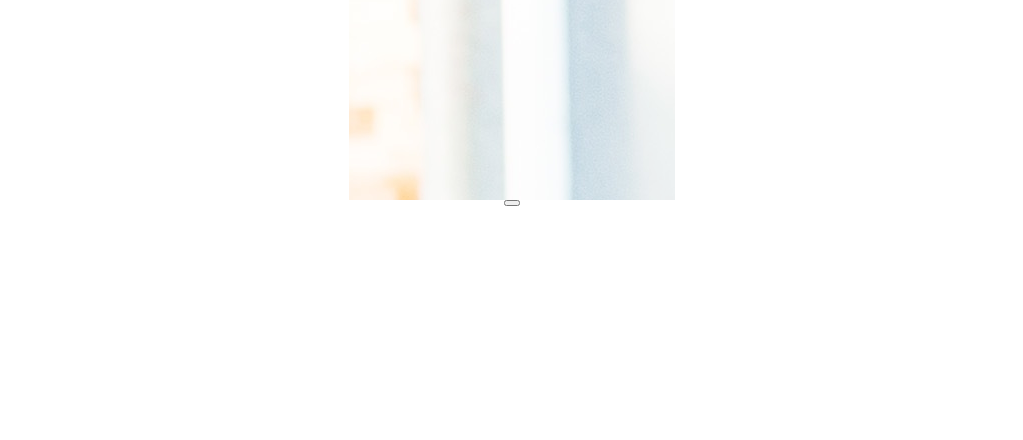
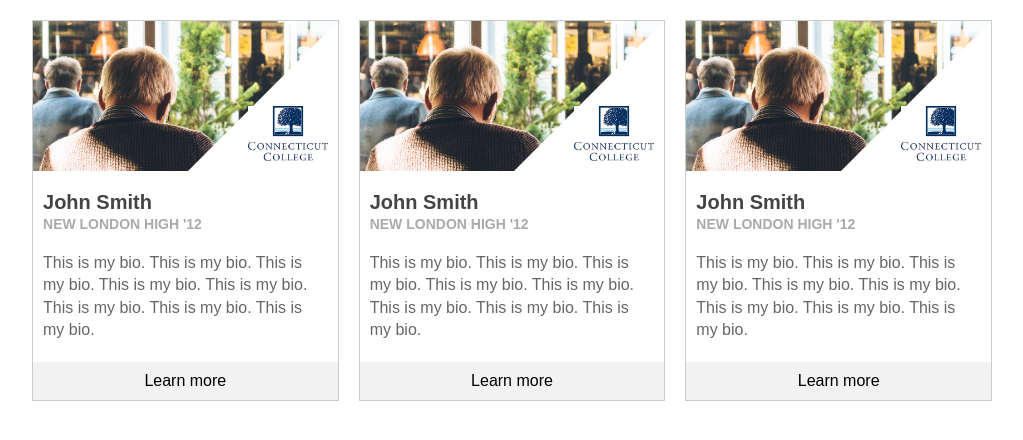
Before and after one commit to tatwater/higher-edge-triangles, a PHP site: page / in a window 1280 px wide. Shown: the top 440 px of the page, without its empty margins (128-1151 px from the left). Run offline with PHP 8.4, Linux system fonts and the light colour scheme; style sheets or scripts are compiled from the project's sources; some libraries are stand-ins or nearby versions.

Commit message:
Make three basic posts

```diff
--- a/dev/index.html
+++ b/dev/index.html
@@ -14,6 +14,8 @@
   </head>
   <body>
     <div class="content">
+      <div class="posts row three">
+        <div class="col">
         <div class="post">
           <header>
             <div class="background">
@@ -22,13 +24,50 @@
               </div>
             </div>
             <div class="college">
-            <img src="" />
+              <img src="img/logo-conn.jpg" />
             </div>
           </header>
-        <h3>NAME</h3>
-        <h4>SCHOOL 'CLASS</h4>
-        <p class="bio-short">This is my bio.</p>
+          <h3>John Smith</h3>
+          <h4>New London High '12</h4>
+          <p class="bio-short">This is my bio. This is my bio. This is my bio. This is my bio. This is my bio. This is my bio. This is my bio. This is my bio. </p>
           <button data-toggle="full-bio">Learn more</button>
+        </div>
+      </div>
+      <div class="col">
+        <div class="post">
+          <header>
+            <div class="background">
+              <div>
+                <img src="img/man.jpg" />
+              </div>
+            </div>
+            <div class="college">
+              <img src="img/logo-conn.jpg" />
+            </div>
+          </header>
+          <h3>John Smith</h3>
+          <h4>New London High '12</h4>
+          <p class="bio-short">This is my bio. This is my bio. This is my bio. This is my bio. This is my bio. This is my bio. This is my bio. This is my bio. </p>
+          <button data-toggle="full-bio">Learn more</button>
+        </div>
+      </div>
+      <div class="col">
+        <div class="post">
+          <header>
+            <div class="background">
+              <div>
+                <img src="img/man.jpg" />
+              </div>
+            </div>
+            <div class="college">
+              <img src="img/logo-conn.jpg" />
+            </div>
+          </header>
+          <h3>John Smith</h3>
+          <h4>New London High '12</h4>
+          <p class="bio-short">This is my bio. This is my bio. This is my bio. This is my bio. This is my bio. This is my bio. This is my bio. This is my bio. </p>
+          <button data-toggle="full-bio">Learn more</button>
+        </div>
       </div>
     </div>
   </body>
--- a/dev/scss/components/_post.scss
+++ b/dev/scss/components/_post.scss
@@ -1,10 +1,13 @@
 .post {
+  border: 1px solid #ccc;
   display: inline-block;
+  margin: 0 10px;
+  text-align: left;
   vertical-align: top;
-  width: 33.33333%;
 
   header {
-    height: 200px;
+    height: 150px;
+    margin-bottom: 20px;
     position: relative;
 
     .background {
@@ -33,6 +36,7 @@
           margin: auto;
           min-width: 50%;
           min-height: 50%;
+          width: 100%;
         }
       }
 
@@ -51,5 +55,55 @@
         }
       }
     }
+    .college {
+      border-bottom: 150px solid #fff;
+      border-left: 150px solid transparent;
+      height: 0;
+      position: absolute;
+        right: 0;
+        bottom: 0;
+      width: 0;
+
+      img {
+        max-height: 80px;
+        max-width: 80px;
+        position: relative;
+          top: 85px;
+          left: -90px;
+      }
+    }
+  }
+  h3 {
+    color: #444;
+    font-size: 20px;
+    font-weight: bold;
+    margin-bottom: 2px;
+    padding: 0 10px;
+  }
+  h4 {
+    color: #aaa;
+    font-size: 14px;
+    padding: 0 10px;
+    text-transform: uppercase;
+  }
+  p {
+    color: #666;
+    font-size: 1rem;
+    line-height: 1.4em;
+    padding: 20px 10px;
+  }
+  button {
+    background: rgba(0, 0, 0, .05);
+    border-top: 1px solid rgba(0, 0, 0, .1);
+    border: none;
+    font-size: 1rem;
+    outline: none;
+    padding: 10px;
+    transition: background .2s ease;
+    width: 100%;
+
+    &:hover {
+      background: rgba(0, 0, 0, .08);
+    }
   }
 }
--- a/dev/scss/layout/_grid.scss
+++ b/dev/scss/layout/_grid.scss
@@ -2,6 +2,80 @@
   font-size: 0;
   margin: 0 auto;
   max-width: 980px;
+  padding: 20px 0;
   text-align: center;
   width: 100%;
 }
+
+.row {
+  font-size: 0;
+
+  .col {
+    display: inline-block;
+    font-size: 1rem;
+    position: relative;
+    vertical-align: top;
+
+    &.center {
+      text-align: center;
+    }
+  }
+
+  &.two > .col {
+    width: 50%;
+
+    &.two {
+      width: 100%;
+    }
+  }
+  &.three > .col {
+    width: 33.33333%;
+
+    &.two {
+      width: 66.66667%;
+    }
+  }
+  &.four > .col {
+    width: 25%;
+
+    &.two {
+      width: 50%;
+    }
+    &.three {
+      width: 75%;
+    }
+  }
+  &.five > .col {
+    width: 20%;
+
+    &.two {
+      width: 40%;
+    }
+    &.three {
+      width: 60%;
+    }
+    &.four {
+      width: 80%;
+    }
+  }
+  &.six > .col {
+    width: 16.66667%;
+
+    &.two {
+      width: 33.33333%;
+    }
+    &.three {
+      width: 50%;
+    }
+    &.four {
+      width: 66.66667%;
+    }
+    &.five {
+      width: 83.33333%;
+    }
+  }
+
+  &.center {
+    text-align: center;
+  }
+}
--- a/gulpfile.js
+++ b/gulpfile.js
@@ -26,7 +26,7 @@
   // the js files
   jsFiles: 'dev/js/**/*.js',
   // the image files
-  imgFiles: 'dev/img/**/*',
+  imgFiles: 'dev/img/**/*.jpg',
   // the public site files
   publicFiles: 'dist/',
   // the destination directory for our css
```
Also changed, not shown: dev/img/logo-conn.jpg (added). Lines whose indentation alone changed are shown as unchanged.
